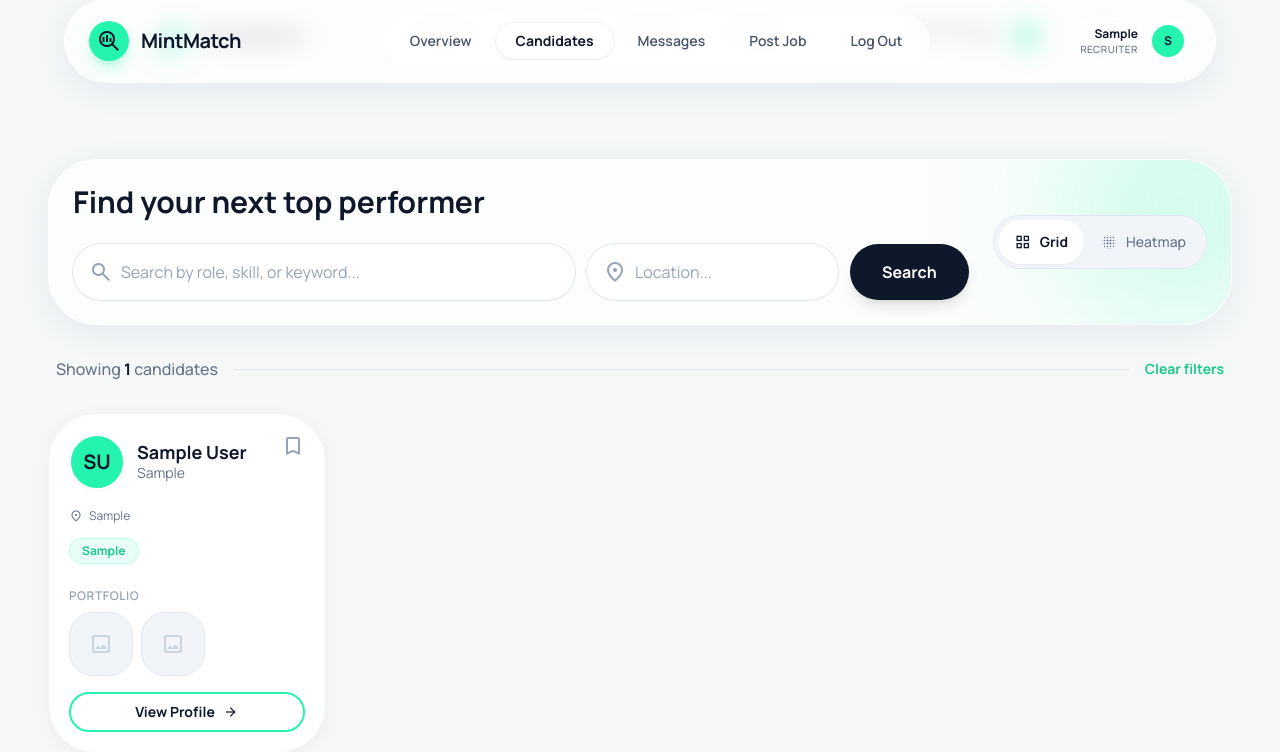
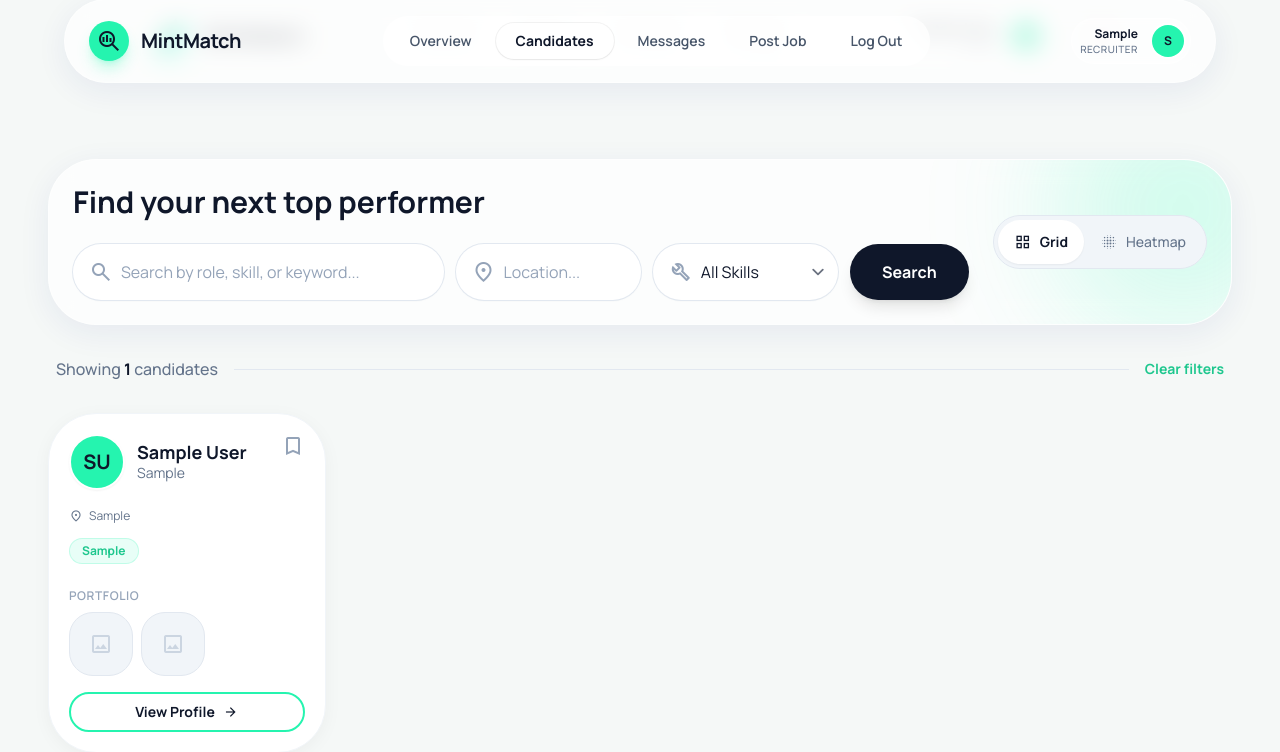
Before and after one commit to Asumi1/cs2340_project_2, a Django app: page /jobboard/recruiter/talent-search/ in a window 1280 px wide. Shown: the part 25-777 px from the top of the page. Run offline with Django 5.2, Linux system fonts and the light colour scheme; a user stored in the database is signed in; tables that the repository leaves empty hold one stand-in row (values such as "Sample post"); some libraries are stand-ins or nearby versions.

Commit message:
searching/filtering canidates UT 11

```diff
--- a/jobboard/templates/jobboard/RecruiterTalentSearch.html
+++ b/jobboard/templates/jobboard/RecruiterTalentSearch.html
@@ -133,6 +133,17 @@
                         </div>
                         <input name="location" value="{{ location|default:'' }}" class="w-full h-14 pl-12 pr-4 rounded-full bg-white dark:bg-surface-dark border-0 ring-1 ring-slate-200 dark:ring-slate-700 focus:ring-2 focus:ring-primary shadow-sm text-slate-900 dark:text-white placeholder:text-slate-400 transition-all" placeholder="Location..." type="text"/>
                     </div>
+                    <div class="relative flex-1 group">
+                        <div class="absolute inset-y-0 left-4 flex items-center pointer-events-none text-slate-400 group-focus-within:text-primary-dark transition-colors">
+                            <span class="material-symbols-outlined">build</span>
+                        </div>
+                        <select name="skill" onchange="this.form.submit()" class="w-full h-14 pl-12 pr-4 rounded-full bg-white dark:bg-surface-dark border-0 ring-1 ring-slate-200 dark:ring-slate-700 focus:ring-2 focus:ring-primary shadow-sm text-slate-900 dark:text-white transition-all appearance-none">
+                            <option value="">All Skills</option>
+                            {% for s in all_skills %}
+                            <option value="{{ s }}" {% if skill == s %}selected{% endif %}>{{ s }}</option>
+                            {% endfor %}
+                        </select>
+                    </div>
                     <div class="flex gap-2">
                         <button type="submit" class="flex items-center gap-2 h-14 px-8 rounded-full bg-slate-900 text-white hover:bg-slate-800 transition-all whitespace-nowrap font-bold shadow-lg">
                             Search
--- a/jobboard/views.py
+++ b/jobboard/views.py
@@ -293,6 +293,7 @@ def recruiter_messaging(request):
 def recruiter_talent_search(request):
     query = request.GET.get('q', '')
     location = request.GET.get('location', '')
+    skill = request.GET.get('skill', '')
 
     # Only show profiles that are set to public
     profiles = JobSeekerProfile.objects.filter(is_resume_public=True)
@@ -303,16 +304,31 @@ def recruiter_talent_search(request):
             Q(user__last_name__icontains=query) |
             Q(skills__icontains=query) |
             Q(major__icontains=query) |
-            Q(headline__icontains=query)
+            Q(headline__icontains=query) |
+            Q(work_experience__icontains=query)
         )
 
     if location:
         profiles = profiles.filter(location__icontains=location)
 
+    if skill:
+        profiles = profiles.filter(skills__icontains=skill)
+
+    # Get all unique skills for the dropdown
+    all_skills_raw = JobSeekerProfile.objects.filter(is_resume_public=True).exclude(skills__isnull=True).exclude(skills='').values_list('skills', flat=True)
+    all_skills = set()
+    for skill_list in all_skills_raw:
+        if skill_list:
+            skills_split = [s.strip() for s in skill_list.split(',')]
+            all_skills.update(skills_split)
+    all_skills = sorted(list(all_skills))
+
     context = {
         'profiles': profiles,
         'query': query,
-        'location': location
+        'location': location,
+        'skill': skill,
+        'all_skills': all_skills
     }
     return render(request, "jobboard/RecruiterTalentSearch.html", context)
 
```
